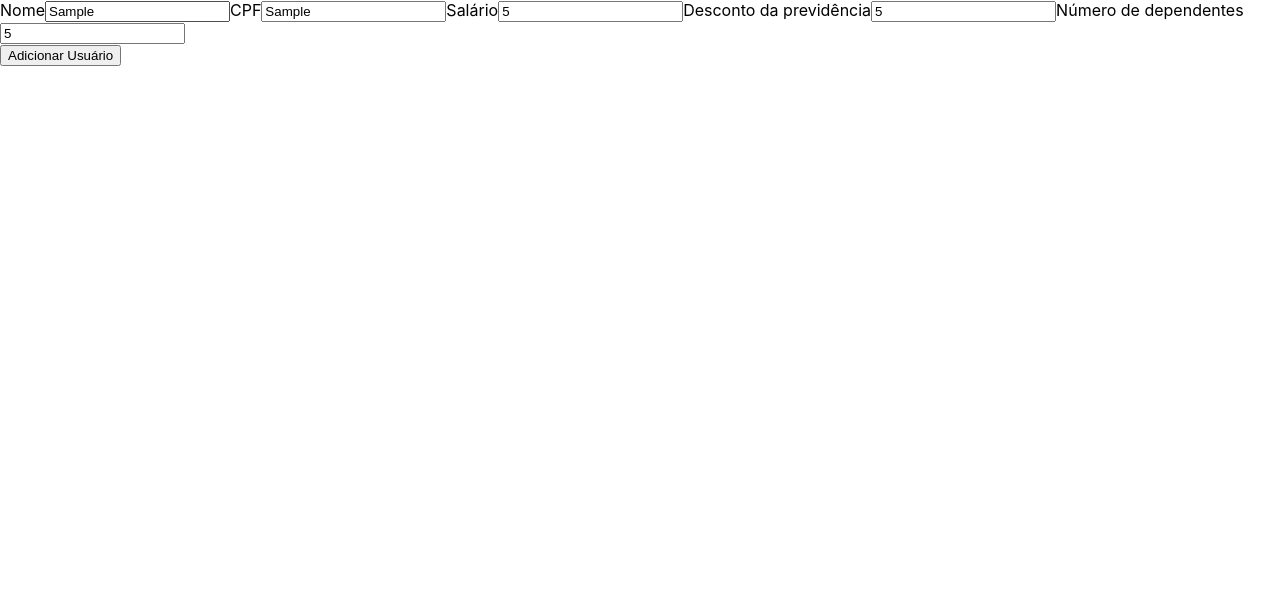
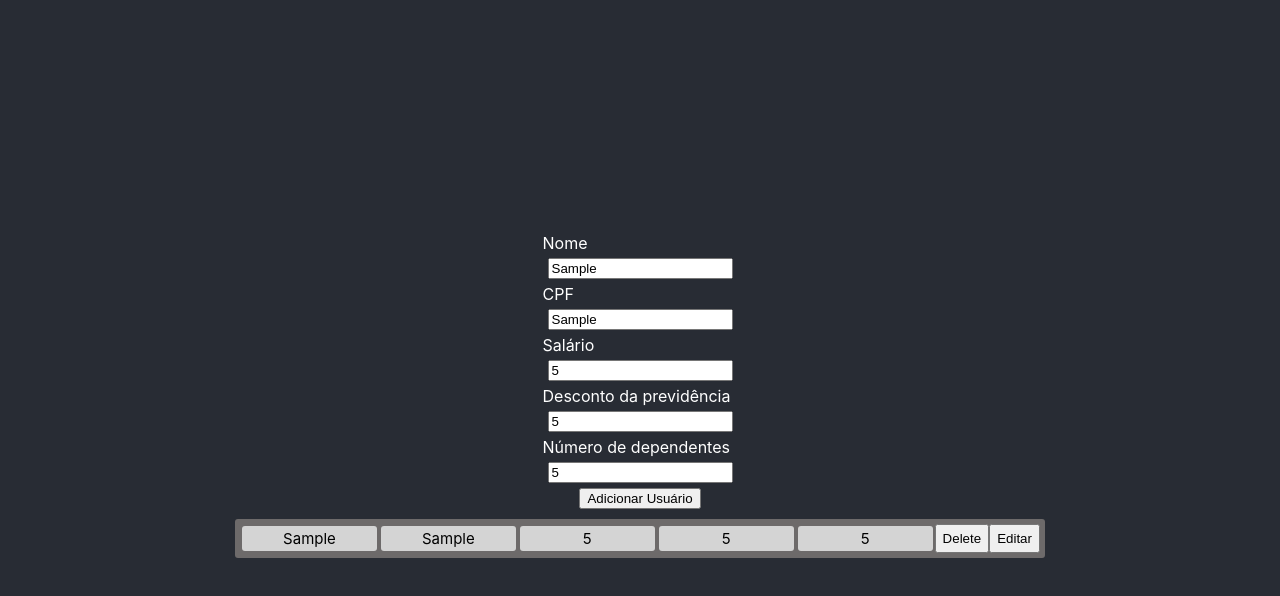
Before and after one commit to enicio/Crud_React_Redux, a React (Create React App) app: page / in a window 1280 px wide. Both pictures are taken after typing "Sample", "Sample", "5", "5", "5" into the empty fields and a click on the button "Adicionar Usuário". Shown: the top 596 px of the page. Built offline with nearby package versions, Linux system fonts and the light colour scheme.

Commit message:
crud pronto

```diff
--- a/src/App.js
+++ b/src/App.js
@@ -1,15 +1,14 @@
 import './App.css';
+
 import List from './Components/List';
 import InputsList from './Components/InputsList';
-import { BrowserRouter, Route } from "react-router-dom";
-
 
 function App() {
   return (
-    <BrowserRouter>
-      <Route exact path="/" component={ InputsList } />
-      <Route path="/list" component={ List } />
-    </BrowserRouter>
+    <div className="App-header">
+      <InputsList />
+      <List />
+    </div>
   );
 }
 
--- /dev/null
+++ b/src/Components/EditEmplooye.css
@@ -0,0 +1,20 @@
+.editForm {
+  text-align: center;
+  align-content: space-between;
+  background-color: #6d6a6a;
+  border-radius: 3px;
+  display: flex;
+  margin: 10px;
+  padding: 5px;
+  width: 800px;
+}
+
+.editForm input {
+  background-color: rgb(212, 212, 212);
+  border-radius: 3px;
+  color: black;
+  font-size: 15px;
+  margin: 2px;
+  padding: 3px;
+  width: 136px;
+}
--- /dev/null
+++ b/src/Components/EditEmplooye.js
@@ -0,0 +1,76 @@
+import React from "react";
+import { connect } from "react-redux";
+import * as actions from '../actions';
+import "./EditEmplooye.css"
+
+class EditEmplooye extends React.Component {
+
+  constructor() {
+    super();
+
+    this.state = {
+      name: '',
+      cpf: '',
+      salary: '',
+      discount: '',
+      dependents: '',
+      editing: false,
+     };
+  }
+
+  componentDidMount() {
+    const { list , employeeid } = this.props;
+    const employeeToUpdate = list.filter( (employee) => employee.id === employeeid )
+    const { name, cpf, discount, dependents, salary} = employeeToUpdate[0];
+
+    this.setState({
+      name: name,
+      cpf: cpf,
+      salary: salary,
+      discount: discount,
+      dependents: dependents,
+      editing: false,
+     });
+
+  }
+
+  handleChange(event) {
+    this.setState({
+      [event.target.name]: event.target.value
+    })
+  }
+
+  render() {
+    const { list , employeeid , update } = this.props;
+    console.log(employeeid)
+
+    const employeeToUpdate = list.filter( (employee) => employee.id === employeeid )
+    const { id, name, cpf, discount, dependents, salary} = employeeToUpdate[0];
+
+    return(
+      <div className="editForm">
+        <input name="name" onChange={ (event) => this.handleChange(event)}
+               type="text" placeholder={ name } ></input>
+        <input name="cpf" onChange={ (event) => this.handleChange(event)}
+               type="text" placeholder={ cpf }></input>
+        <input name="discount" onChange={ (event) => this.handleChange(event) }
+               type="text" placeholder={ discount }></input>
+        <input name="dependents" onChange={ (event) => this.handleChange(event) }
+               type="text" placeholder={ dependents }></input>
+        <input name="salary" onChange={ (event) => this.handleChange(event) }
+              type="text" placeholder={ salary }></input>
+        <button onClick={ () => update( id, this.state ) }> Salvar </button>
+     </div>
+    );
+  }
+}
+
+const mapStateToProps = (state) => ({
+  list: state.listReducer,
+});
+
+const mapDispatchToProps = dispatch => ({
+  update: (id, data) => dispatch(actions.updateAssignment(id, data)),
+});
+
+export default connect(mapStateToProps,mapDispatchToProps)(EditEmplooye);
--- /dev/null
+++ b/src/Components/Employee.css
@@ -0,0 +1,20 @@
+.section {
+  text-align: center;
+  align-content: space-between;
+  background-color: #6d6a6a;
+  border-radius: 3px;
+  display: flex;
+  margin: 10px;
+  padding: 5px;
+  width: 800px;
+}
+
+.section span {
+    background-color: rgb(212, 212, 212);
+    border-radius: 3px;
+    color: black;
+    font-size: 15px;
+    margin: 2px;
+    padding: 3px;
+    width: 150px;
+}
--- /dev/null
+++ b/src/Components/InputList.css
@@ -0,0 +1,17 @@
+.fields {
+  display: flex;
+  align-items: center;
+  flex-direction: column;
+}
+
+.forms {
+  display: flex;
+  flex-direction: column;
+  font-size: medium;
+}
+
+.forms input {
+  display: flex;
+  align-items: flex-end;
+  margin: 5px;
+}
--- a/src/Components/InputsList.js
+++ b/src/Components/InputsList.js
@@ -1,7 +1,7 @@
 import React from 'react';
 import { connect } from 'react-redux';
 import * as actions from '../actions';
-
+import './InputList.css'
 class InputsList extends React.Component {
   constructor(props) {
     super(props);
@@ -12,6 +12,7 @@ class InputsList extends React.Component {
       salary: '',
       discount: '',
       dependents: '',
+      editing: false,
      };
   }
 
@@ -22,39 +23,15 @@ class InputsList extends React.Component {
     })
   }
 
-  // handleSubmit = (e) => {
-  //   e.preventDefault();
-  //   console.log(e.target)
-  //   const name = this.getName.value;
-  //   const cpf = this.getCPF.value;
-  //   const salary = this.getSalary.value;
-  //   const discount = this.getDiscount.value;
-  //   const dependents = this.getDependents.value;
-  //   console.log(name, cpf, salary, discount, dependents);
-
-  //   this.setState({
-  //     id: Math.random(),
-  //     name: name,
-  //     cpf: cpf,
-  //     salary: salary,
-  //     discount: discount,
-  //     dependents: dependents,
-  //   })
-
-  // }
-
   render() {
-    console.log(this.state)
     const { add } = this.props;
-    console.log(this.props)
     const { name , cpf , salary , discount , dependents  } = this.state;
     return (
-      <div>
-        <form onSubmit={this.handleSubmit}>
+      <div className="fields">
+        <form className="forms" onSubmit={this.handleSubmit}>
         <label>
           Nome
         <input
-          ref={(input)=>this.getName = input}
           value={name}
           name='name'
           type="text"
@@ -65,7 +42,6 @@ class InputsList extends React.Component {
         <label>
           CPF
         <input
-          ref={(input)=>this.getCPF = input}
           value={cpf}
           name='cpf'
           type="text"
@@ -76,7 +52,6 @@ class InputsList extends React.Component {
         <label>
           Salário
         <input
-          ref={(input)=>this.getSalary = input}
           value={salary}
           name='salary'
           type="number"
@@ -87,7 +62,6 @@ class InputsList extends React.Component {
         <label>
           Desconto da previdência
         <input
-          ref={(input)=>this.getDiscount = input}
           value={discount}
           name='discount'
           type="number"
@@ -97,7 +71,6 @@ class InputsList extends React.Component {
         <label>
           Número de dependentes
         <input
-          ref={(input)=>this.getDependents = input}
           value={dependents}
           name='dependents'
           type="number"
--- a/src/Components/List.js
+++ b/src/Components/List.js
@@ -1,29 +1,29 @@
 import React from "react";
 import { connect } from "react-redux";
 import * as actions from '../actions';
+import Employee from './employee'
+import EditEmplooye from "./EditEmplooye";
+import "./List.css";
 
 class List extends React.Component {
   render() {
-    const { lista , del } = this.props;
-
+    const { list } = this.props;
+    console.log(list)
     return(
       <div>
-        <h1>OPS</h1>
-        { lista.map( ( employee, index) =>
-        <section key={ employee.id } onClick={ () => del(this.props.lista[index].id)} >
-        <span>{ employee.name } </span>
-        <span>{ employee.cpf } </span>
-        <span>{ employee.discount } </span>
-        <span>{ employee.dependents } </span>
-        <span>{ employee.salary }</span>
-        </section>) }
+        {/* <h1>Lista de funcionários</h1> */}
+        { list.map( ( employee ) =>
+        (employee.editing )
+        ? < EditEmplooye key={ employee.id } employeeid={ employee.id } />
+        : <Employee key={ employee.id } employee={ employee } />
+        )}
       </div>
-    )
+    );
   }
 }
 
 const mapStateToProps = (state) => ({
-  lista: state.listReducer,
+  list: state.listReducer,
 });
 
 const mapDispatchToProps = dispatch => ({
--- /dev/null
+++ b/src/Components/employee.js
@@ -0,0 +1,30 @@
+import React from "react";
+import { connect } from "react-redux";
+import * as actions from '../actions';
+import "./Employee.css"
+
+
+class Employee extends React.Component {
+  render() {
+    const  { del , edit , employee } = this.props;
+    const { id, name, cpf, discount, dependents, salary} = employee;
+    return(
+      <section className="section" >
+        <span>{ name } </span>
+        <span>{ cpf } </span>
+        <span>{ discount } </span>
+        <span>{ dependents } </span>
+        <span>{ salary }</span>
+        <button onClick={ () => del(id)} > Delete </button>
+        <button onClick={ () => edit(id) }  > Editar </button>
+      </section>
+    );
+  }
+}
+
+const mapDispatchToProps = dispatch => ({
+  del: (id) => dispatch(actions.delAssignment(id)),
+  edit: (id) => dispatch(actions.editAssignment(id)),
+});
+
+export default connect(null,mapDispatchToProps)(Employee);
--- a/src/actions/index.js
+++ b/src/actions/index.js
@@ -6,7 +6,18 @@ export const addAssignment = (value) => ({
 
  export const delAssignment = (id) => ({
   type: 'DEL_ELEMENT',
-  value : id
+  id : id
+ });
+
+ export const editAssignment = (id) => ({
+  type: 'EDIT_ELEMENT',
+  id : id
+ });
+
+ export const updateAssignment = (id, data) => ({
+  type: 'UPDATE_ELEMENT',
+  id : id,
+  data : data
  });
 
 // export default addAssignment;
--- a/src/reducers/index.js
+++ b/src/reducers/index.js
@@ -5,7 +5,26 @@ function listReducer(state = INITIAL_STATE, action) {
     case 'ADD_ELEMENT':
       return [...state, action.value];
     case 'DEL_ELEMENT':
-      return state.filter((cada) => cada.id !== action.value );
+      return state.filter((cada) => cada.id !== action.id );
+    case 'EDIT_ELEMENT':
+      return state.map((cada) =>
+       (cada.id === action.id)
+        ? {...cada,editing:!cada.editing}
+        : cada );
+    case 'UPDATE_ELEMENT':
+       return state.map( (cada) => {
+       if (cada.id === action.id) {
+         return {
+           ...cada,
+           name: action.data.name,
+           cpf: action.data.cpf,
+           salary: action.data.salary,
+           discount: action.data.discount,
+           dependents: action.data.dependents,
+           editing: false,
+         } ;
+       } return cada;
+      });
     default:
       return state;
   }
```
Also changed, not shown: src/store/index.js (+1 -10 lines), src/Components/List.css (added).
